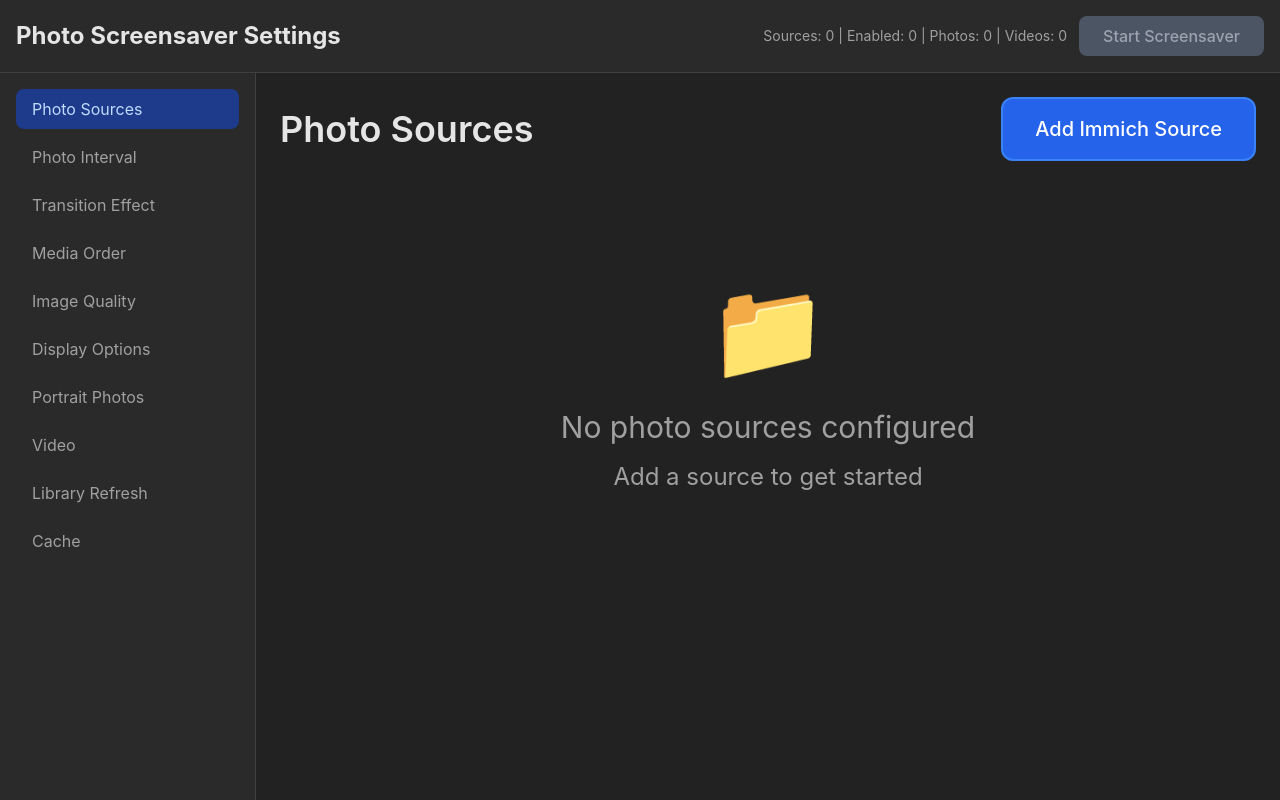
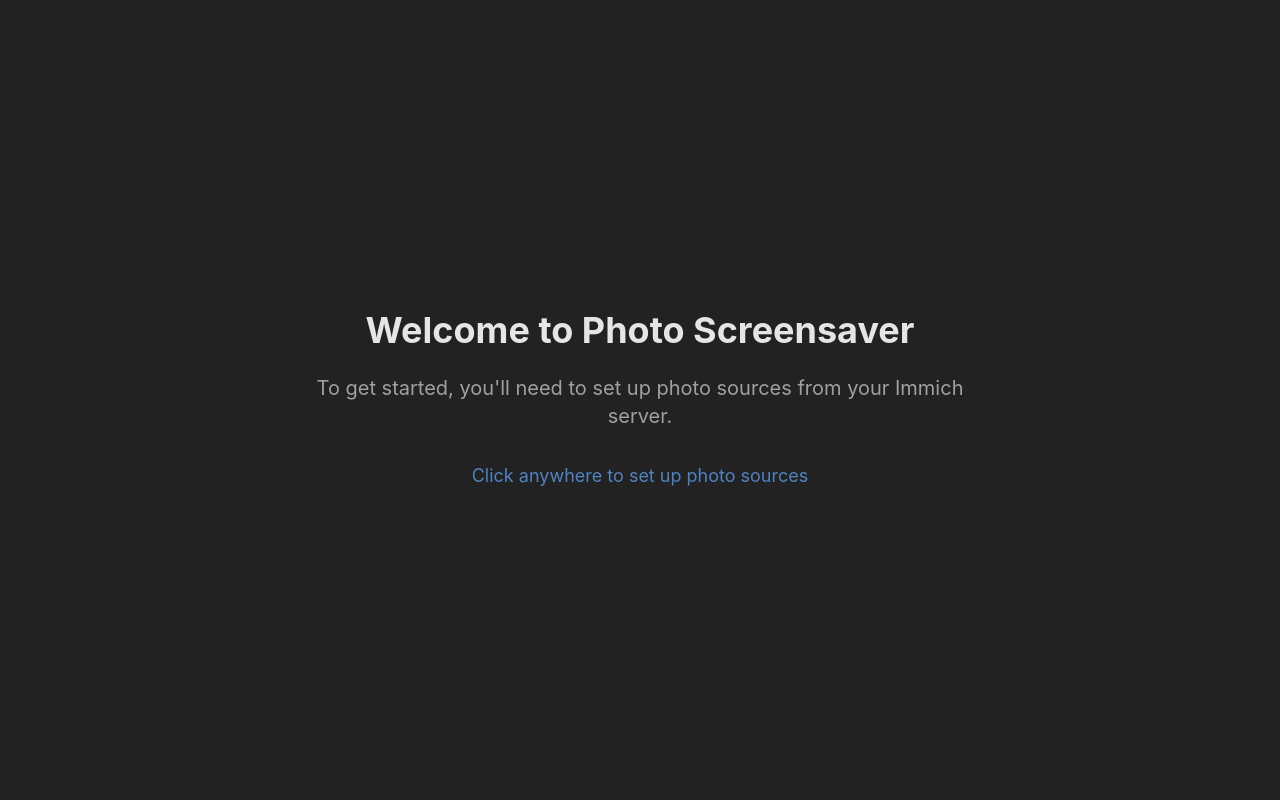
Before and after one commit to DarioAhdoot/webos-photo-frame, a React (Vite) app: page / in a window 1280 px wide. Built offline with nearby package versions, Linux system fonts and the light colour scheme.

Commit message:
Add a welcome screen

```diff
--- a/src/App.tsx
+++ b/src/App.tsx
@@ -1,12 +1,14 @@
-import { useEffect } from 'react'
+import { useEffect, useState } from 'react'
 import SettingsView from './components/SettingsView'
 import ScreensaverView from './components/ScreensaverView'
+import WelcomeScreen from './components/WelcomeScreen'
 import { useAppStore } from './stores/appStore'
 import { useSettingsStore } from './stores/settingsStore'
 
 function App() {
   const { currentMode, userRequestedSettings, setCurrentMode } = useAppStore()
   const { photoSources } = useSettingsStore()
+  const [shouldStartWithAddSource, setShouldStartWithAddSource] = useState(false)
 
   // Enable dark mode
   useEffect(() => {
@@ -18,23 +20,36 @@
     const enabledPhotoSources = photoSources.filter(source => source.enabled)
     if (enabledPhotoSources.length > 0 && currentMode === 'settings' && !userRequestedSettings) {
       setCurrentMode('screensaver')
-    } else if (enabledPhotoSources.length === 0 && currentMode === 'screensaver') {
-      setCurrentMode('settings')
     }
   }, [photoSources, currentMode, userRequestedSettings, setCurrentMode])
 
   const handleStartScreensaver = () => {
+    setShouldStartWithAddSource(false) // Reset add source flag
     setCurrentMode('screensaver', false) // Reset user requested flag
   }
 
   const handleExitScreensaver = () => {
+    setShouldStartWithAddSource(false) // Reset add source flag
     setCurrentMode('settings', true) // User explicitly requested settings
   }
 
+  const handleSetupPhotoSources = () => {
+    setShouldStartWithAddSource(true)
+    setCurrentMode('settings', true) // User explicitly requested settings to set up sources
+  }
+
+  const enabledPhotoSources = photoSources.filter(source => source.enabled)
+  const hasNoSources = enabledPhotoSources.length === 0
+
   return (
     <div className="h-screen w-screen overflow-hidden bg-dark-bg text-dark-text">
-      {currentMode === 'settings' ? (
-        <SettingsView onStartScreensaver={handleStartScreensaver} />
+      {hasNoSources && !userRequestedSettings ? (
+        <WelcomeScreen onSetupPhotoSources={handleSetupPhotoSources} />
+      ) : currentMode === 'settings' ? (
+        <SettingsView
+          onStartScreensaver={handleStartScreensaver}
+          initialEditingSource={shouldStartWithAddSource ? null : undefined}
+        />
       ) : (
         <ScreensaverView onExit={handleExitScreensaver} />
       )}
--- a/src/components/PhotoSourceEdit.tsx
+++ b/src/components/PhotoSourceEdit.tsx
@@ -89,7 +89,6 @@
     } else {
       // For existing sources, compare with original (including authType changes)
       const originalConfig = source.config as ImmichConfig & { authType?: string }
-      const currentConfig = formData.config as ImmichConfig & { authType?: string }
 
       // Check if authType changed from what was originally stored
       const originalAuthType = originalConfig.authType || (originalConfig.apiKey ? 'apiKey' : 'password')
--- a/src/components/SettingsView.tsx
+++ b/src/components/SettingsView.tsx
@@ -1,4 +1,4 @@
-import { useState } from 'react'
+import { useState, useEffect } from 'react'
 import { useQueryClient } from '@tanstack/react-query'
 import { useSettingsStore } from '../stores/settingsStore'
 import { useAppStore } from '../stores/appStore'
@@ -19,19 +19,28 @@
 
 interface SettingsViewProps {
   onStartScreensaver: () => void
+  initialEditingSource?: PhotoSource | null | undefined
 }
 
-export default function SettingsView({ onStartScreensaver }: SettingsViewProps) {
+export default function SettingsView({ onStartScreensaver, initialEditingSource }: SettingsViewProps) {
   const { photoSources, updatePhotoSource } = useSettingsStore()
   const { photos } = useAppStore()
   const queryClient = useQueryClient()
   const allPhotosQuery = useAllPhotos()
   const [activeTab, setActiveTab] = useState<'sources' | 'photo-interval' | 'transition-effect' | 'media-order' | 'image-quality' | 'display-options' | 'layout' | 'video' | 'photo-refresh' | 'cache'>('sources')
-  const [editingSource, setEditingSource] = useState<PhotoSource | null | undefined>(undefined) // undefined = not editing, null = new source, PhotoSource = editing existing
+  const [editingSource, setEditingSource] = useState<PhotoSource | null | undefined>(initialEditingSource ?? undefined) // undefined = not editing, null = new source, PhotoSource = editing existing
   const [albumSelectionView, setAlbumSelectionView] = useState<{
     photoSource: PhotoSource
     selectedAlbumIds: string[]
   } | null>(null)
+
+  // Update editingSource when initialEditingSource changes
+  useEffect(() => {
+    if (initialEditingSource !== undefined) {
+      setEditingSource(initialEditingSource)
+    }
+  }, [initialEditingSource])
+
 
   const hasConfiguredSources = photoSources.some(source => source.enabled)
 
--- /dev/null
+++ b/src/components/WelcomeScreen.tsx
@@ -0,0 +1,24 @@
+interface WelcomeScreenProps {
+  onSetupPhotoSources: () => void
+}
+
+export default function WelcomeScreen({ onSetupPhotoSources }: WelcomeScreenProps) {
+  return (
+    <div
+      className="h-screen w-screen bg-dark-bg flex items-center justify-center cursor-pointer"
+      onClick={onSetupPhotoSources}
+    >
+      <div className="text-center px-8">
+        <h1 className="text-4xl font-bold text-dark-text mb-6">
+          Welcome to Photo Screensaver
+        </h1>
+        <p className="text-xl text-dark-muted mb-8 max-w-2xl">
+          To get started, you'll need to set up photo sources from your Immich server.
+        </p>
+        <p className="text-lg text-blue-400 animate-pulse">
+          Click anywhere to set up photo sources
+        </p>
+      </div>
+    </div>
+  )
+}
```
